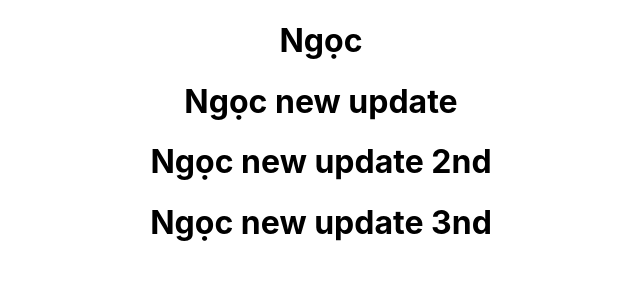
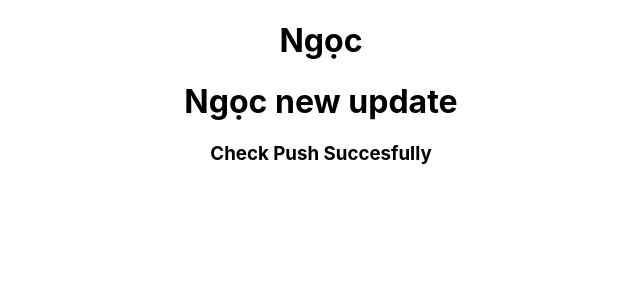
Before and after one commit to bngochheese/ProjectMajor, a React (Create React App) app: page / in a window 1280 px wide. Shown: the top 300 px of the page, without its empty margins (319-959 px from the left). Built offline with nearby package versions, Linux system fonts and the light colour scheme.

Commit message:
first push commit code

```diff
--- a/src/App.js
+++ b/src/App.js
@@ -20,8 +20,7 @@ function App() {
       </header> */}
       <h1>Ngọc</h1>
       <h1>Ngọc new update</h1>
-      <h1>Ngọc new update 2nd</h1>
-      <h1>Ngọc new update 3nd</h1>
+      <h3>Check Push Succesfully</h3>
     </div>
   );
 }
```
